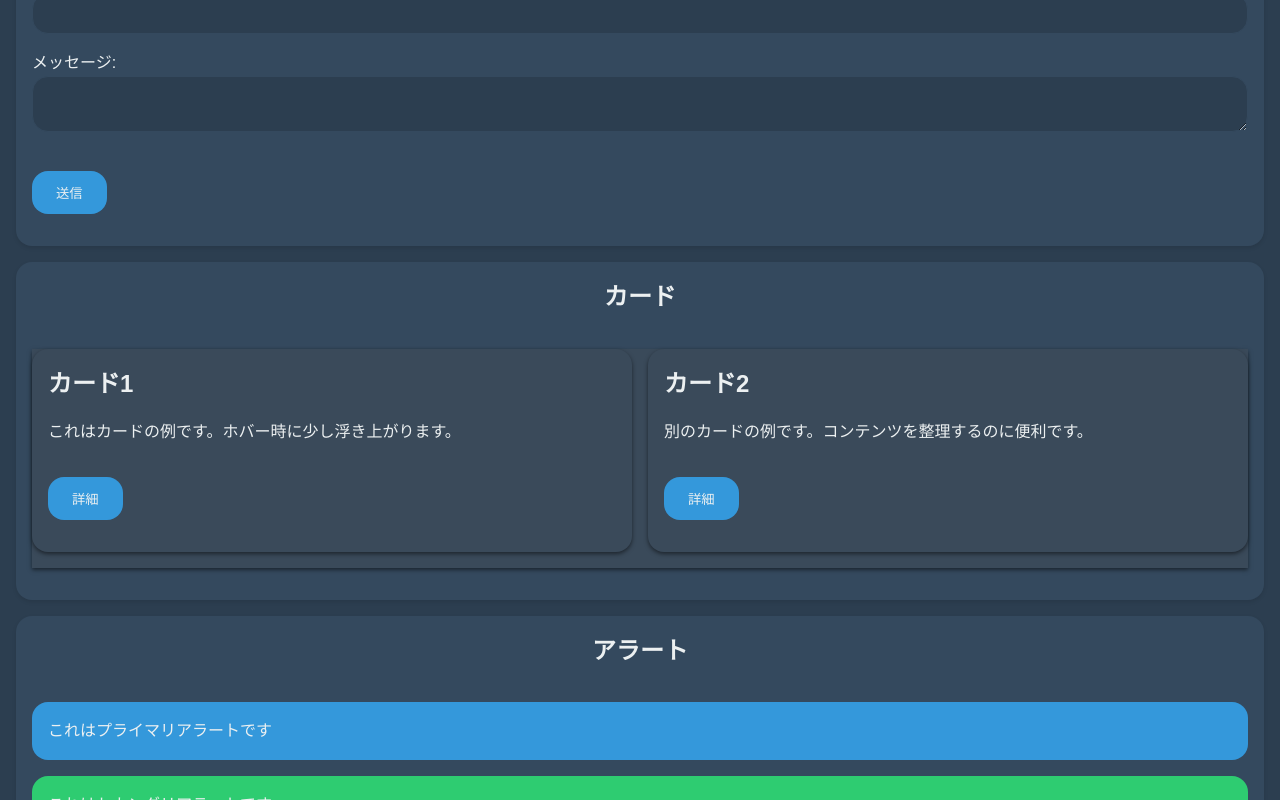
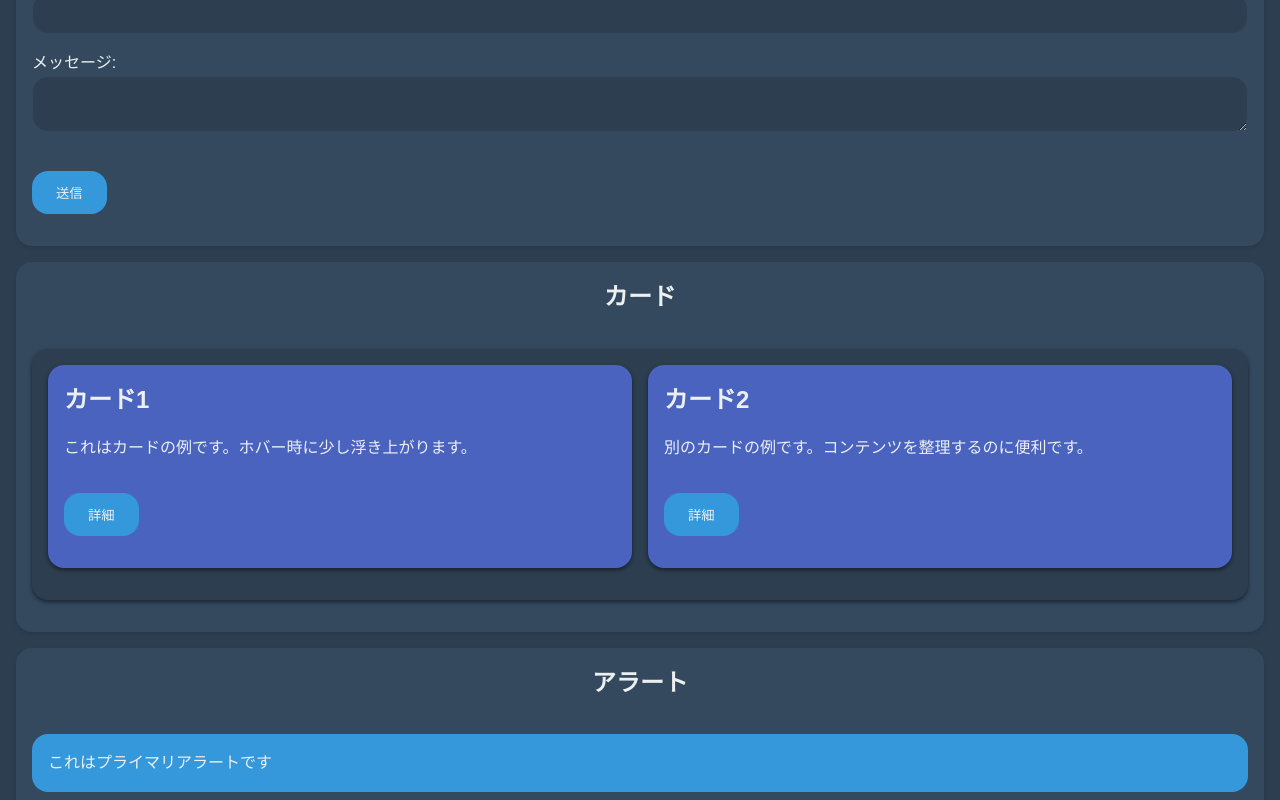
Before and after one commit to linkalls/raku, a website: page examples.html in a window 1280 px wide. Shown: the part 1113-1913 px from the top of the page. Drawn offline with Linux system fonts and the light colour scheme.

Commit message:
raku.css の更新

```diff
--- a/raku.css
+++ b/raku.css
@@ -60,7 +60,7 @@ button.primary {
 
 button.secondary {
   background-color: var(--secondary-color);
-}
+} #4A54BF
 
 button:disabled {
   opacity: 0.5;
@@ -238,10 +238,13 @@ tbody tr:hover {
   grid-template-columns: repeat(auto-fit, minmax(250px, 1fr));
   gap: var(--margin);
 box-shadow: 0 2px 4px rgba(0, 0, 0, 0.5);
+background-color: var(--background-color);
+border-radius: var(--border-radius);
+padding: var(--padding);
 }
 
 .card, .grid > div, section > div {
-  background-color: #3a4a5a; /* 少し明るい背景色 */
+  background-color: #4A63BF; /* 少し明るい背景色 */
 }
 
 
```
